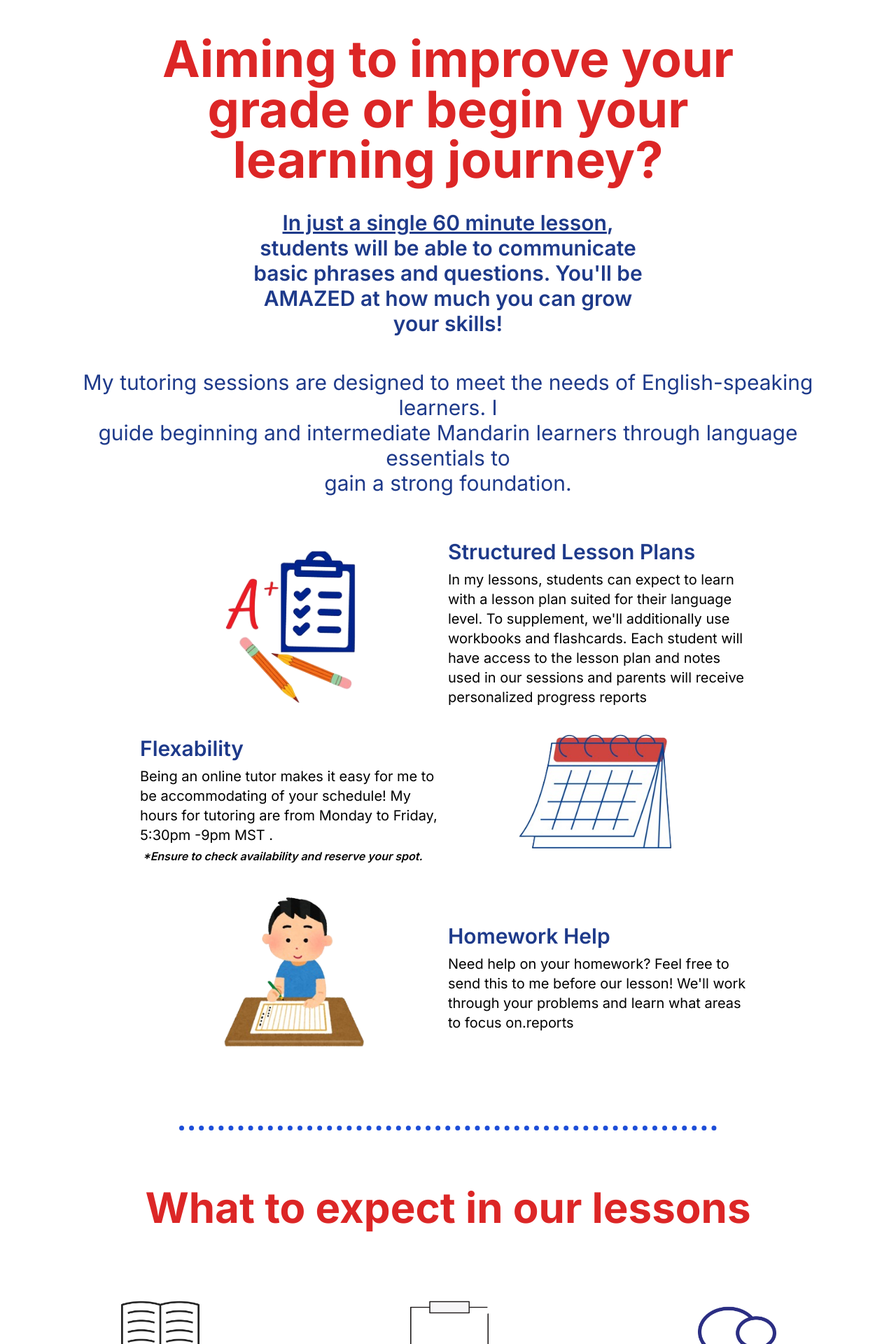
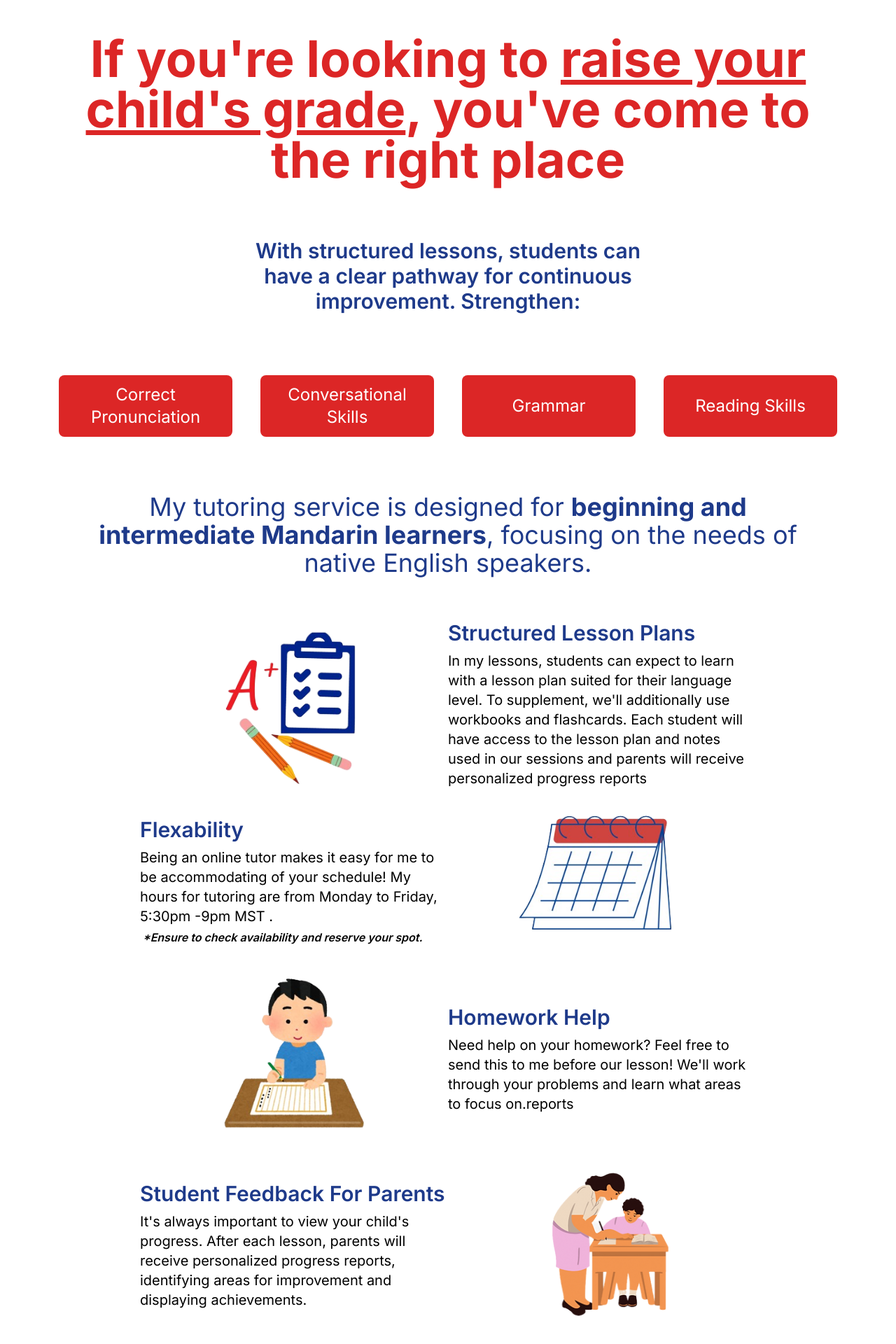
Before and after one commit to zachcygan/chinese_with_katie, a Next.js app: page / in a window 1280 px wide. Shown: the part 720-2640 px from the top of the page at 70% size. Built offline with nearby package versions, Linux system fonts and the light colour scheme.

Commit message:
added new verbiage to home poage

```diff
--- a/src/components/hero.tsx
+++ b/src/components/hero.tsx
@@ -19,14 +19,14 @@ export default function Hero() {
       <div className="text-white font-bold text-2xl lg:text-5xl 2xl:text-7xl">
         <div className="pt-20 pb-10">
           <div className="text-center  text-wrap">
-              Are you New to
+            Rise Your Child's
           </div>
           <div className="text-center">
-              Learning Mandarin?
+            Grade Today!
           </div>
         </div>
         <div className="text-center sm:text-2xl lg:text-4xl 2xl:text-3xl pb-10">
-            Elevate your skills FAST with personalized tutoring
+          Personalized tutoring can make all the difference
         </div>
       </div>
       <div className="absolute size-36 sm:size-44 md:size-60 -bottom-8 md:-bottom-12 -left-4">
--- a/src/components/info.tsx
+++ b/src/components/info.tsx
@@ -12,37 +12,21 @@ export default function Info() {
     <div>
       <div>
         <div className="text-center text-red-600 font-bold text-4xl xl:text-7xl pt-32 px-1">
-          <div>
-            Aiming to improve your
-          </div>
-          <div>
-            grade or begin your
-          </div>
-          <div>
-            learning journey?
+          If you're looking to <span className="underline">raise your child's grade</span>, you've come to the right place
+        </div>
+        <div className="text-center pt-7 text-blue-900 text-3xl font-semibold">
+          <div className="p-2 max-w-xl mx-auto my-10">
+            With structured lessons,  students can have a clear pathway for continuous improvement.  Strengthen:
           </div>
         </div>
-        <div className="text-center pt-7 text-blue-900 text-3xl font-semibold">
-          <div className="p-2 max-w-xl mx-auto">
-            <span className="underline hover:scale-[1.05]">In just a single 60 minute lesson</span>, students will be able to communicate basic phrases and questions. You'll be AMAZED at how much you can grow your skills!
-          </div>
-          {/* <div className="p-2">
-            able to communicate basic phrases and questions.
-          </div>
-          <div className="p-2">
-            You'll be AMAZED at how much you can grow your skills!
-          </div> */}
+        <div className="flex flex-col lg:flex-row justify-center text-white text-2xl py-10">
+          <div className="mx-5 flex-1 items-center bg-red-600 p-3 rounded-lg text-center hover:scale-105 transition">Correct Pronunciation</div>
+          <div className="mx-5 flex-1 bg-red-600 p-3 rounded-lg text-center hover:scale-105 transition">Conversational Skills</div>
+          <div className="mx-5 flex-1 bg-red-600 p-3 rounded-lg text-center flex items-center justify-center hover:scale-105 transition">Grammar</div>
+          <div className="mx-5 flex-1 bg-red-600 p-3 rounded-lg text-centerr flex items-center justify-center hover:scale-105 transition"> Reading Skills</div>
         </div>
-        <div className="text-center text-blue-900 text-xl xl:text-3xl m-2 xl:m-10">
-          <div>
-            My tutoring sessions are designed to meet the needs of English-speaking learners. I
-          </div>
-          <div>
-            guide beginning and intermediate Mandarin learners through language essentials to
-          </div>
-          <div>
-            gain a strong foundation.
-          </div>
+        <div className="text-center text-blue-900 text-2xl xl:text-4xl m-2 xl:m-10">
+          My tutoring service is designed for <span className="font-bold">beginning and intermediate Mandarin learners</span>, focusing on the needs of native English speakers.
         </div>
         <div>
           <div className="flex justify-between flex-col lg:flex-row items-center mx-auto max-w-4xl p-2">
@@ -128,6 +112,47 @@ export default function Info() {
               </div>
             </div>
           </div>
+          <div className="md:flex justify-between flex-col lg:flex-row items-center mx-auto max-w-4xl p-2 hidden md:display-block">
+            <div className="flex-1 flex flex-col justify-center items-start">
+              <div className="mx-auto lg:mx-0">
+                <div className="py-2 text-3xl text-blue-900 font-semibold">Student Feedback For Parents</div>
+              </div>
+              <div>
+                <div className="text-xl sm:text-2xl lg:text-xl m-2 text-center lg:text-left sm:m-0">
+                  It's always important to view your child's progress. After each lesson,  parents will receive personalized progress reports, identifying areas for improvement and displaying achievements.
+                </div>
+              </div>
+            </div>
+            <div className="flex-1 flex justify-center py-2 hover:scale-[1.1] transition">
+              <Image
+                src='/assets/images/info4.png'
+                width={250}
+                height={250}
+                alt='A+'
+              />
+            </div>
+          </div>
+          {/* mobile view */}
+          <div className="flex justify-between flex-col lg:flex-row items-center mx-auto max-w-4xl p-2 md:hidden">
+            <div className="flex-1 flex justify-center py-2 hover:scale-[1.1] transition">
+              <Image
+                src='/assets/images/info4.png'
+                width={250}
+                height={250}
+                alt='A+'
+              />
+            </div>
+            <div className="">
+              <div className="text-center lg:mx-0">
+                <div className="py-2 text-3xl text-blue-900 font-semibold">Student Feedback for Parents</div>
+              </div>
+              <div>
+                <div className="text-xl sm:text-2xl lg:text-xl m-2 text-center lg:text-left sm:m-0">
+                  It's always important to view your child's progress. After each lesson, parents will receive personalized progress reports, identifying areas for improvement and displaying achievements.
+                </div>
+              </div>
+            </div>
+          </div>
         </div>
       </div>
       <DottedLine />
@@ -184,7 +209,7 @@ export default function Info() {
               <div className="max-w-sm inline-block mx-auto font-semibold underline hover:scale-[1.05] transition">
                 This is for new students only
               </div>
-              <div className="max-w-2xl mx-auto p-20">
+              <div className="max-w-2xl mx-auto p-8">
                 To best  suit your learning needs, this is your chance to share what you are looking for in our lessons. Let's make sure its the right fit!
               </div>
               <div className="flex flex-col md:flex-row justify-center text-white py-5">
```
Also changed, not shown: public/assets/images/info4.png (added). Lines whose indentation alone changed are shown as unchanged.
